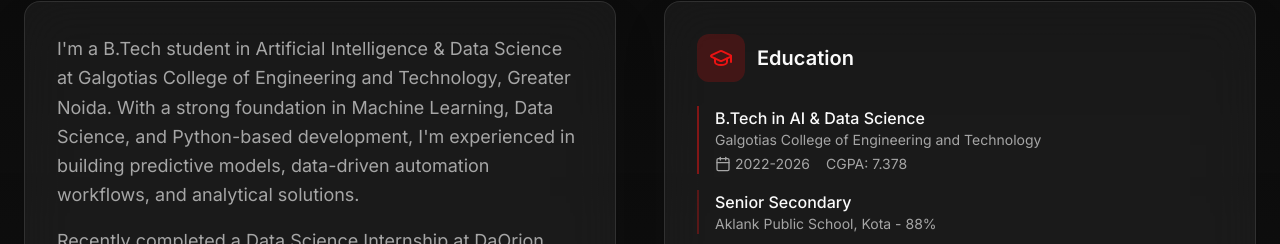
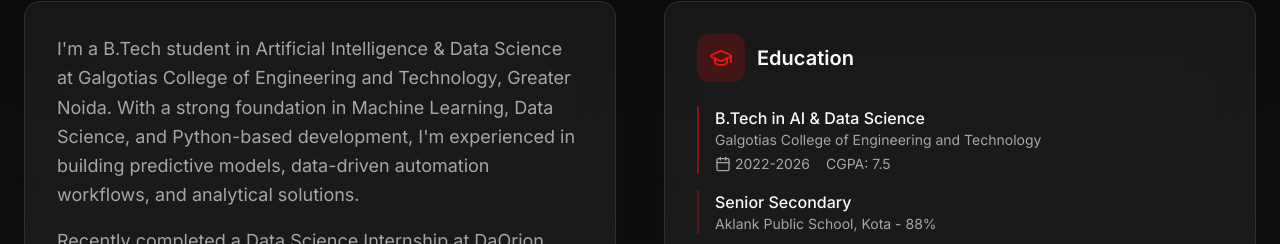
Before and after one commit to LakshyaPRJ/lakshya, a React (Vite) app: page / in a window 1280 px wide. Shown: the part 1051-1295 px from the top of the page. Built offline with nearby package versions, Linux system fonts and the light colour scheme; the HTML template or start-up script is replaced by a standard one.

Commit message:
Update About.tsx

```diff
--- a/src/components/About.tsx
+++ b/src/components/About.tsx
@@ -69,7 +69,7 @@
                     <span className="flex items-center gap-1">
                       <Calendar className="w-4 h-4" /> 2022-2026
                     </span>
-                    <span>CGPA: 7.378</span>
+                    <span>CGPA: 7.5</span>
                   </div>
                 </div>
                 <div className="border-l-2 border-primary/30 pl-4">
```
